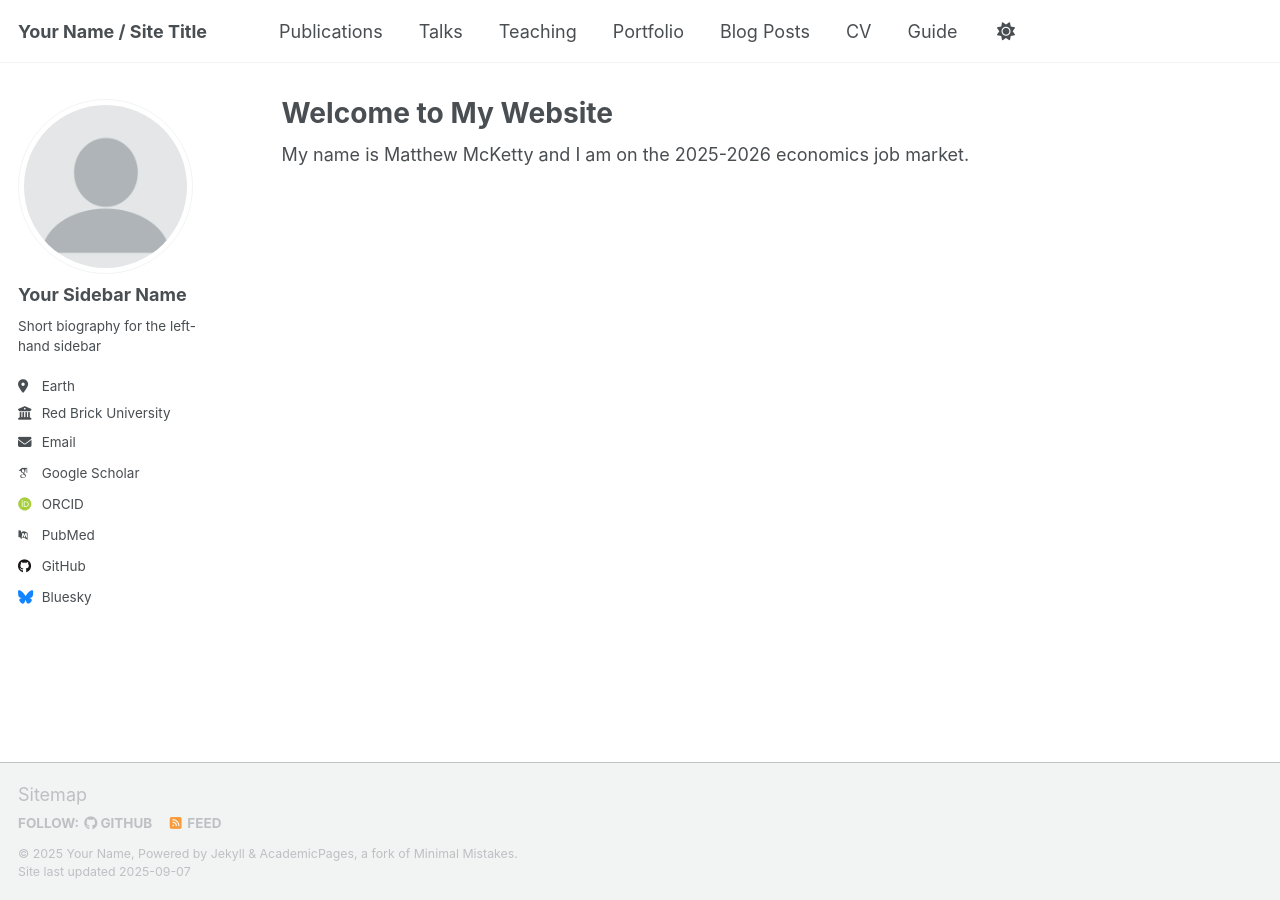
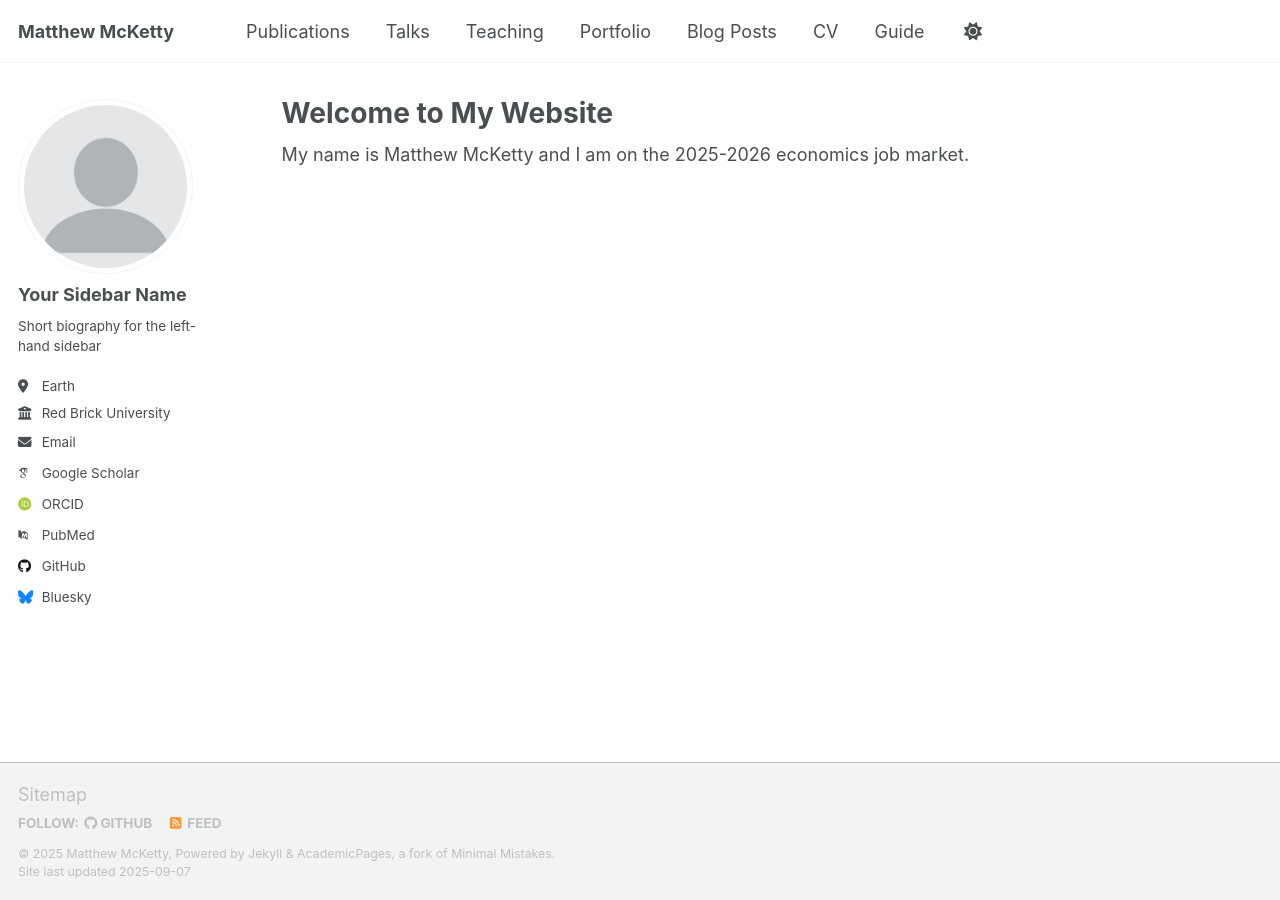
Before and after one commit to mcket747econ/mcket747econ.github.io-, a Jekyll site: the page built from _pages/about.md, in a window 1280 px wide. Built offline with Jekyll 4.4.1, drawn with Linux system fonts in a browser that asks for light colours; some web fonts are replaced; a script that is not in the unit is left out.

Commit message:
Update _config.yml

```diff
--- a/_config.yml
+++ b/_config.yml
@@ -9,10 +9,10 @@
 # Basic Site Settings
 locale                   : "en-US"
 site_theme               : "default" # Currently available options are "default", "air"
-title                    : "Your Name / Site Title"
+title                    : "Matthew McKetty"
 title_separator          : "-"
-name                     : &name "Your Name"
-description              : &description "personal description"
+name                     : &name "Matthew McKetty"
+description              : &description "Welcome to my 2025-2026 Job Market Website"
 url                      : https://academicpages.github.io # the base hostname & protocol for your site e.g. "https://[your GitHub username].github.io" or if you already have some other page hosted on Github then use "https://[your GitHub username].github.io/[Your Repo Name]"
 baseurl                  : "" # the subpath of your site, e.g. "/blog"
 repository               : "academicpages/academicpages.github.io"
```
